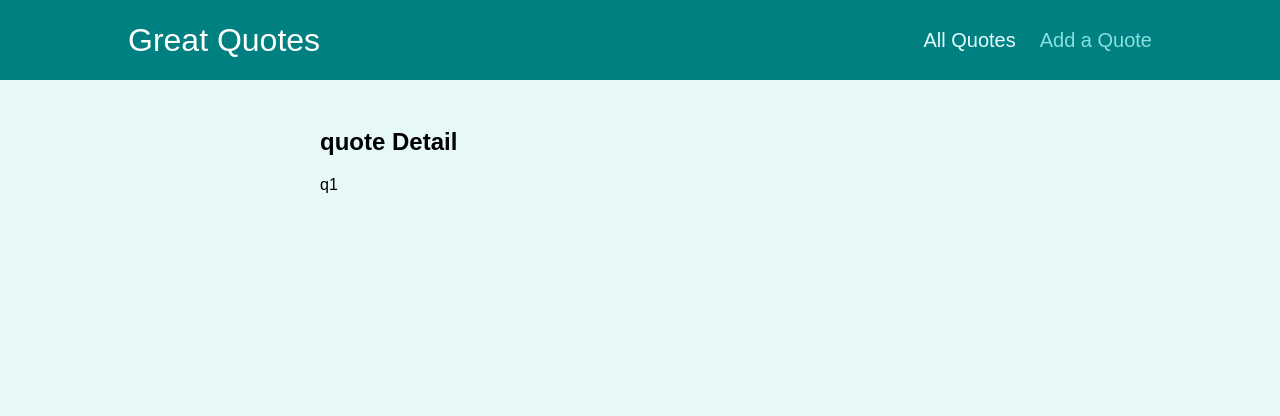
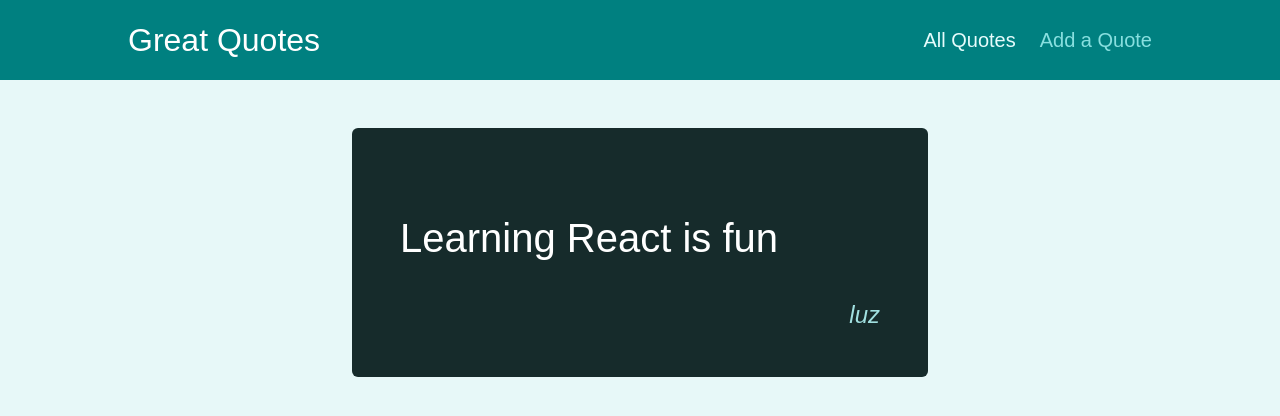
Before and after one commit to lizth93/quotes-app, a React (Create React App) app: page /quotes/q1 in a window 1280 px wide. Shown: the top 416 px of the page. Built offline with nearby package versions, Linux system fonts and the light colour scheme.

Commit message:
Added Quote Details

```diff
--- a/src/components/quotes/QuoteItem.js
+++ b/src/components/quotes/QuoteItem.js
@@ -1,4 +1,5 @@
-import classes from './QuoteItem.module.css';
+import { Link } from "react-router-dom";
+import classes from "./QuoteItem.module.css";
 
 const QuoteItem = (props) => {
   return (
@@ -9,9 +10,9 @@
         </blockquote>
         <figcaption>{props.author}</figcaption>
       </figure>
-      <a className='btn'>
+      <Link to={`/quotes/${props.id}`} className="btn">
         View Fullscreen
-      </a>
+      </Link>
     </li>
   );
 };
--- a/src/pages/AllQuotes.js
+++ b/src/pages/AllQuotes.js
@@ -1,4 +1,9 @@
+import QuoteList from "../components/quotes/QuoteList";
+const DUMMY_QUOTES = [
+  { id: "q1", author: "luz", text: "Learning React is fun" },
+  { id: "q2", author: "Edith", text: "Learning React is great" },
+];
 const AllQuotes = () => {
-  return <h2>All quotes</h2>;
+  return <QuoteList quotes={DUMMY_QUOTES} />;
 };
 export default AllQuotes;
--- a/src/pages/NewQuote.js
+++ b/src/pages/NewQuote.js
@@ -1,4 +1,7 @@
+import QuoteForm from "../components/quotes/QuoteForm";
 const NewQuote = () => {
-  return <h2>New Quote</h2>;
+  const addQuoteHandler = (quoteData) => {};
+
+  return <QuoteForm onAddQuote={addQuoteHandler} />;
 };
 export default NewQuote;
--- a/src/pages/QuoteDetail.js
+++ b/src/pages/QuoteDetail.js
@@ -1,12 +1,24 @@
 import { Route, useParams } from "react-router-dom";
 import Comments from "../components/comments/Comments";
+import HighlightedQuote from "../components/quotes/HighlightedQuote";
+
+const DUMMY_QUOTES = [
+  { id: "q1", author: "luz", text: "Learning React is fun" },
+  { id: "q2", author: "Edith", text: "Learning React is great" },
+];
+
 const QuoteDetail = () => {
   const params = useParams();
 
+  const quote = DUMMY_QUOTES.find((quote) => quote.id === params.quoteId);
+
+  if (!quote) {
+    return <p>No quote Found</p>;
+  }
+
   return (
     <>
-      <h2>quote Detail</h2>
-      <p>{params.quoteId}</p>
+      <HighlightedQuote text={quote.text} author={quote.author} />
       <Route path={`/quotes/${params.quoteId}/comments`}>
         <Comments />
       </Route>
```
Also changed, not shown: src/components/quotes/QuoteForm.js (+9 -9 lines), 1 other file (tests, documents, lock files or other folders).
